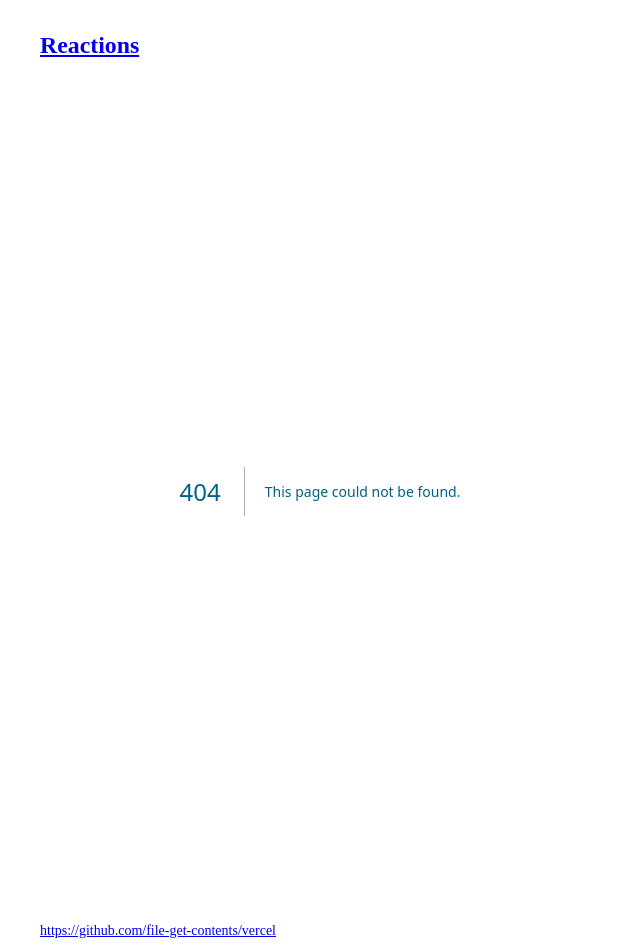
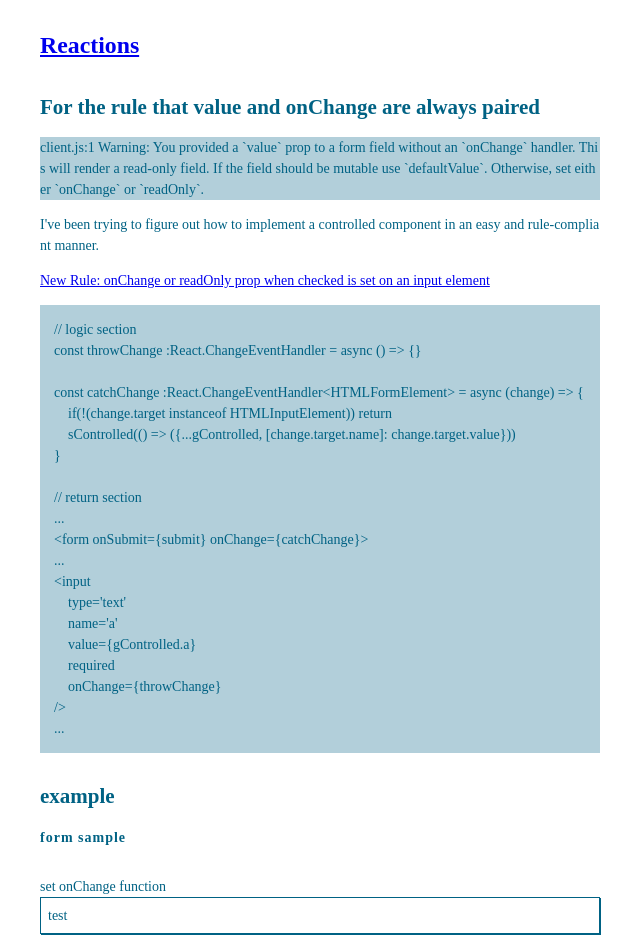
Before and after one commit to file-get-contents/vercel, a Next.js app: page /examples/onchange_value in a window 1280 px wide. Before the commit this address had no page. Shown: the top 952 px of the page, without its empty margins (320-960 px from the left). Built offline with nearby package versions, Linux system fonts and the light colour scheme.

Commit message:
create onchange_value

```diff
--- a/pages/_document.tsx
+++ b/pages/_document.tsx
@@ -16,7 +16,10 @@ export default function Document() {
                     <h1><Link href="/">Reactions</Link></h1>
                 </header>
                 <Main />
-                <footer><a href="https://github.com/file-get-contents/vercel">https://github.com/file-get-contents/vercel</a></footer>
+                <footer style={{textAlign: 'center'}}>
+                    <a href="https://github.com/file-get-contents/vercel" style={{width: '50px', height: '50px', display: 'block', marginInline: 'auto',}}>
+                        <svg viewBox="0 0 98 96" xmlns="http://www.w3.org/2000/svg"><path fill-rule="evenodd" clip-rule="evenodd" d="M48.854 0C21.839 0 0 22 0 49.217c0 21.756 13.993 40.172 33.405 46.69 2.427.49 3.316-1.059 3.316-2.362 0-1.141-.08-5.052-.08-9.127-13.59 2.934-16.42-5.867-16.42-5.867-2.184-5.704-5.42-7.17-5.42-7.17-4.448-3.015.324-3.015.324-3.015 4.934.326 7.523 5.052 7.523 5.052 4.367 7.496 11.404 5.378 14.235 4.074.404-3.178 1.699-5.378 3.074-6.6-10.839-1.141-22.243-5.378-22.243-24.283 0-5.378 1.94-9.778 5.014-13.2-.485-1.222-2.184-6.275.486-13.038 0 0 4.125-1.304 13.426 5.052a46.97 46.97 0 0 1 12.214-1.63c4.125 0 8.33.571 12.213 1.63 9.302-6.356 13.427-5.052 13.427-5.052 2.67 6.763.97 11.816.485 13.038 3.155 3.422 5.015 7.822 5.015 13.2 0 18.905-11.404 23.06-22.324 24.283 1.78 1.548 3.316 4.481 3.316 9.126 0 6.6-.08 11.897-.08 13.526 0 1.304.89 2.853 3.316 2.364 19.412-6.52 33.405-24.935 33.405-46.691C97.707 22 75.788 0 48.854 0z" fill="#24292f"/></svg>
+                    </a></footer>
                 <NextScript />
             </body>
         </Html>
--- a/pages/examples/dialog_scroll.tsx
+++ b/pages/examples/dialog_scroll.tsx
@@ -138,7 +138,6 @@ export default function Component()
 
     return <>
         <Head>
-
             <title>dialog tag and scroll to something.</title>
             <meta name="description" content="using dialog and scrollIntoView" />
             <meta property="og:url" content="https://vercel.yossoi.com/examples/dialog_scroll"/>
--- /dev/null
+++ b/pages/examples/onchange_value.tsx
@@ -0,0 +1,96 @@
+import Head from 'next/head'
+import React from 'react'
+
+type controlled = {
+    a: string,
+    b: string,
+}
+
+
+export default function Component() :JSX.Element
+{
+
+    <Head>
+        <title>onchange and value pair</title>
+        <meta name="description" content="onchange and value pair" />
+        <meta property="og:url" content="https://vercel.yossoi.com/examples/onchange_value"/>
+        <meta property="og:title" content="onchange and value pair"/>
+        <meta property="og:description" content="onchange and value pair"/>
+    </Head>
+
+
+
+    const [gControlled, sControlled] = React.useState<controlled>({a: 'test', b: 'test'})
+
+    const submit :React.FormEventHandler<HTMLFormElement> = async (submit) => {
+        submit.preventDefault()
+    }
+
+    const throwChange :React.ChangeEventHandler = async () => {}
+
+    const catchChange :React.ChangeEventHandler<HTMLFormElement> = async (change) => {
+        if(!(change.target instanceof HTMLInputElement)) return
+        sControlled(() => ({...gControlled, [change.target.name]: change.target.value}))
+    }
+
+
+    return <>
+        <main>
+            <article>
+                <section>
+                    <h2>For the rule that value and onChange are always paired</h2>
+                    <pre>client.js:1 Warning: You provided a `value` prop to a form field without an `onChange` handler. This will render a read-only field. If the field should be mutable use `defaultValue`. Otherwise, set either `onChange` or `readOnly`.</pre>
+                    <p>I've been trying to figure out how to implement a controlled component in an easy and rule-compliant manner.</p>
+                    <p><a href="https://github.com/jsx-eslint/eslint-plugin-react/issues/3143">New Rule: onChange or readOnly prop when checked is set on an input element</a></p>
+                    <pre>
+                        <code>{`// logic section
+const throwChange :React.ChangeEventHandler = async () => {}
+
+const catchChange :React.ChangeEventHandler<HTMLFormElement> = async (change) => {
+    if(!(change.target instanceof HTMLInputElement)) return
+    sControlled(() => ({...gControlled, [change.target.name]: change.target.value}))
+}
+
+// return section
+...
+<form onSubmit={submit} onChange={catchChange}>
+...
+<input
+    type='text'
+    name='a'
+    value={gControlled.a}
+    required
+    onChange={throwChange}
+/>
+...`}</code>
+                    </pre>
+
+
+                </section>
+                <section>
+                    <h2>example</h2>
+                    <form onSubmit={submit} onChange={catchChange}>
+                        <fieldset>
+                            <legend>form sample</legend>
+                            <div>
+                                <div>
+                                    <label>set onChange function</label>
+                                    <div>
+                                        <input
+                                            type='text'
+                                            name='a'
+                                            value={gControlled.a}
+                                            required
+                                            onChange={throwChange}
+                                        />
+                                    </div>
+                                </div>
+                            </div>
+                       </fieldset>
+                        <button type="submit" style={{marginTop: '0',}}>send</button>
+                    </form>
+                </section>
+            </article>
+        </main>
+     </>
+}
--- a/pages/index.tsx
+++ b/pages/index.tsx
@@ -27,7 +27,7 @@ export default function Component({files, } :props)
             <article>
                 <section>
                     <h2>Examples</h2>
-                    <ul>
+                    <ul style={{display: 'flex', flexFlow: 'column wrap',gap: 'var(--chill)'}}>
                     {
                         files.map((file) => {
                         return <li key={`${file}`}>
--- a/styles/globals.css
+++ b/styles/globals.css
@@ -36,6 +36,7 @@ main,
 nav,
 section,
 blockquote,
+code,
 dd,
 div,
 dl,
@@ -342,3 +343,15 @@ header, footer{
 article > *{
     margin-block: calc(var(--chill) * 2);
 }
+
+pre{
+    overflow-x: scroll;
+    background: var(--hai);
+    width: 100%;
+}
+code{
+    width: max-content;
+    white-space: pre-wrap;
+    padding-block: var(--chill);
+    padding-inline: var(--chill);
+}
```
Also changed, not shown: public/github-mark.svg (added).
